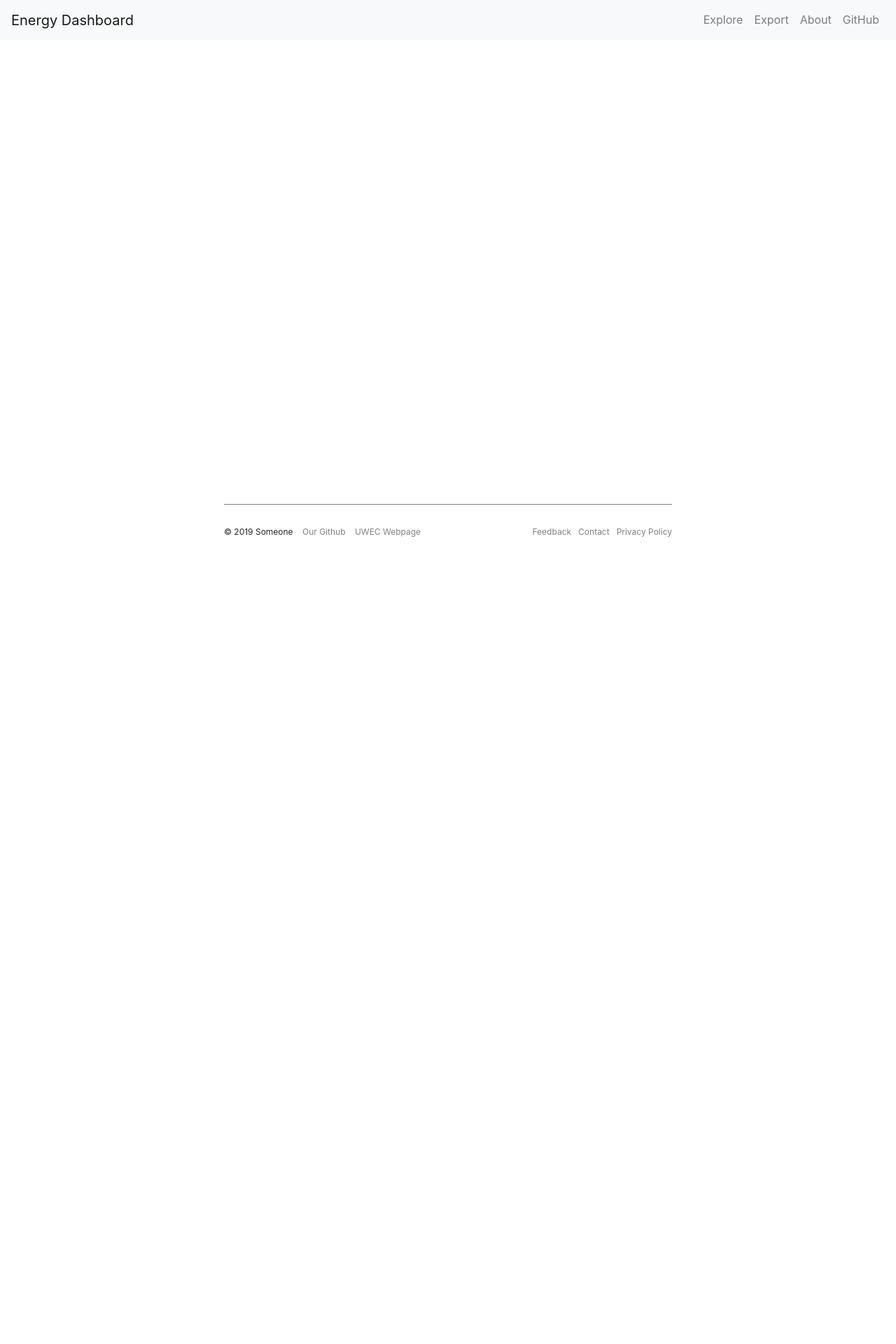
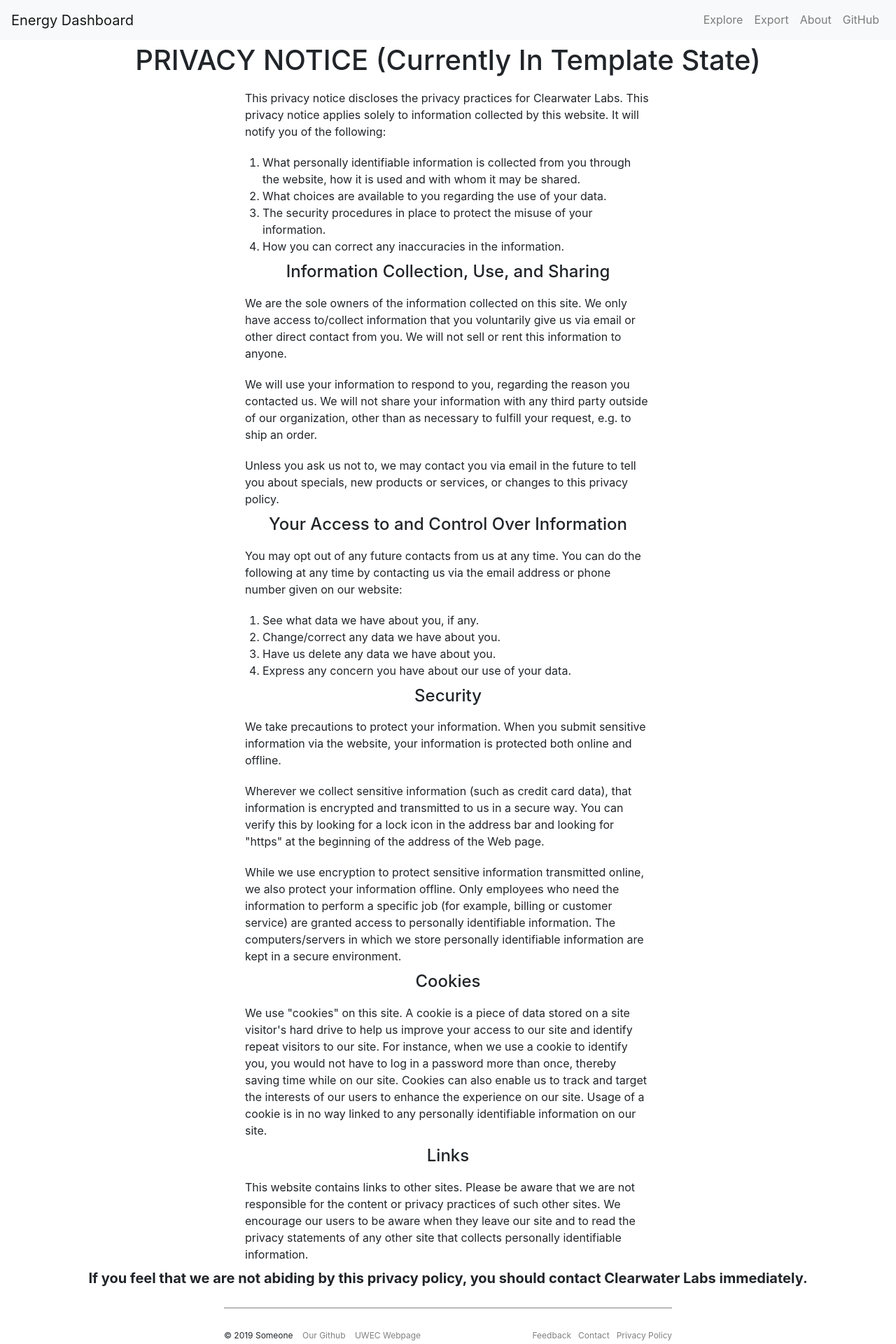
Before and after one commit to uwec-innovation-labs/energy-dashboard-frontend, a React (Create React App) app in the folder frontend/: page /privacypolicy in a window 1280 px wide. Shown: the top 1920 px of the page at 70% size. Before the commit the page ends 800 px from the top, so only its background shows below. Built offline with nearby package versions, Linux system fonts and the light colour scheme; the HTML template or start-up script is replaced by a standard one.

Commit message:
Fixes FooterBar position and adds link to privacy policy

```diff
--- a/frontend/src/App.js
+++ b/frontend/src/App.js
@@ -3,6 +3,7 @@ import { BrowserRouter, Route, Switch } from 'react-router-dom'
 import './styles/App.scss'
 import Home from './components/Home'
 import Export from './components/Export'
+import PrivacyPolicy from './components/PrivacyPolicy'
 import Layout from './components/Layout'
 
 class Routes extends Component {
@@ -11,6 +12,7 @@ class Routes extends Component {
       <Switch>
         <Route path="/" exact component={Home} />
         <Route path="/export" exact component={Export} />
+        <Route path="/privacypolicy" exact component={PrivacyPolicy} />
       </Switch>
     )
   }
--- a/frontend/src/components/PrivacyPolicy.js
+++ b/frontend/src/components/PrivacyPolicy.js
@@ -5,7 +5,7 @@ class PrivacyPolicy extends Component {
   render() {
     return (
       <div>
-      <center> <h1> PRIVACY NOTICE </h1>  </center>
+      <center> <h1> PRIVACY NOTICE (Currently In Template State) </h1>  </center>
         <p> This privacy notice discloses the privacy practices for Clearwater Labs. This privacy notice applies solely to information collected by this website. It will notify you of the following: </p>
           <ol>
             <li>
@@ -19,11 +19,11 @@ class PrivacyPolicy extends Component {
       <li>How you can correct any inaccuracies in the information.</li>
             </ol>
 
-            <h4>Information Collection, Use, and Sharing </h4>
+            <center><h4>Information Collection, Use, and Sharing </h4></center>
             <p>We are the sole owners of the information collected on this site. We only have access to/collect information that you voluntarily give us via email or other direct contact from you. We will not sell or rent this information to anyone.</p>
             <p>We will use your information to respond to you, regarding the reason you contacted us. We will not share your information with any third party outside of our organization, other than as necessary to fulfill your request, e.g. to ship an order.</p>
             <p>Unless you ask us not to, we may contact you via email in the future to tell you about specials, new products or services, or changes to this privacy policy.</p>
-            <h4>Your Access to and Control Over Information </h4>
+            <center><h4>Your Access to and Control Over Information </h4></center>
             <p>You may opt out of any future contacts from us at any time. You can do the following at any time by contacting us via the email address or phone number given on our website:</p>
             <ol>
               <li>See what data we have about you, if any.</li>
@@ -31,15 +31,15 @@ class PrivacyPolicy extends Component {
               <li>Have us delete any data we have about you.</li>
               <li>Express any concern you have about our use of your data.</li>
             </ol>
-            <h4>Security</h4>
+            <center><h4>Security</h4></center>
             <p>We take precautions to protect your information. When you submit sensitive information via the website, your information is protected both online and offline.</p>
             <p>Wherever we collect sensitive information (such as credit card data), that information is encrypted and transmitted to us in a secure way. You can verify this by looking for a lock icon in the address bar and looking for "https" at the beginning of the address of the Web page.</p>
             <p>While we use encryption to protect sensitive information transmitted online, we also protect your information offline. Only employees who need the information to perform a specific job (for example, billing or customer service) are granted access to personally identifiable information. The computers/servers in which we store personally identifiable information are kept in a secure environment.</p>
-            <h4>Cookies </h4>
+            <center><h4>Cookies </h4></center>
             <p>We use "cookies" on this site. A cookie is a piece of data stored on a site visitor's hard drive to help us improve your access to our site and identify repeat visitors to our site. For instance, when we use a cookie to identify you, you would not have to log in a password more than once, thereby saving time while on our site. Cookies can also enable us to track and target the interests of our users to enhance the experience on our site. Usage of a cookie is in no way linked to any personally identifiable information on our site.</p>
-            <h4>Links</h4>
+            <center><h4>Links</h4></center>
             <p>This website contains links to other sites. Please be aware that we are not responsible for the content or privacy practices of such other sites. We encourage our users to be aware when they leave our site and to read the privacy statements of any other site that collects personally identifiable information.</p>
-            <h5><b>If you feel that we are not abiding by this privacy policy, you should contact Clearwater Labs immediately.</b></h5>
+            <center><h5><b>If you feel that we are not abiding by this privacy policy, you should contact Clearwater Labs immediately.</b></h5></center>
       </div>
     )
   }
--- a/frontend/src/styles/App.scss
+++ b/frontend/src/styles/App.scss
@@ -31,6 +31,12 @@ p {
   padding: 10px;
 }
 
+ol {
+  margin: 0 auto;
+  max-width: 550px;
+  padding: 10px;
+}
+
 .navbar {
   margin-bottom: 5px;
 }
@@ -43,11 +49,6 @@ p {
 Form {
   text-align: left;
 }
-
-.btn {
-  width: 100%;
-}
-
 .nav-link {
   text-align: right;
   border-bottom: 1px solid rgba(0,0,0,0);
@@ -66,7 +67,6 @@ Form {
 }
 
 .footerbar {
-  position: absolute;
   left:0;
   bottom:0;
   right:0;
```
